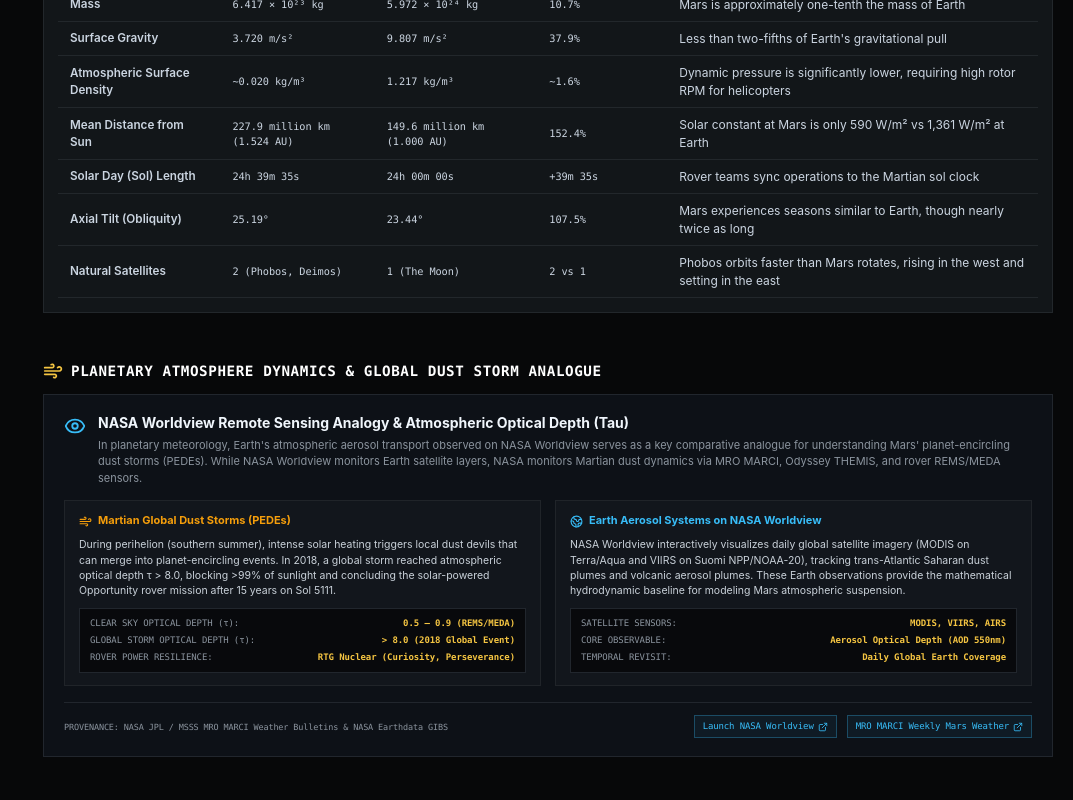
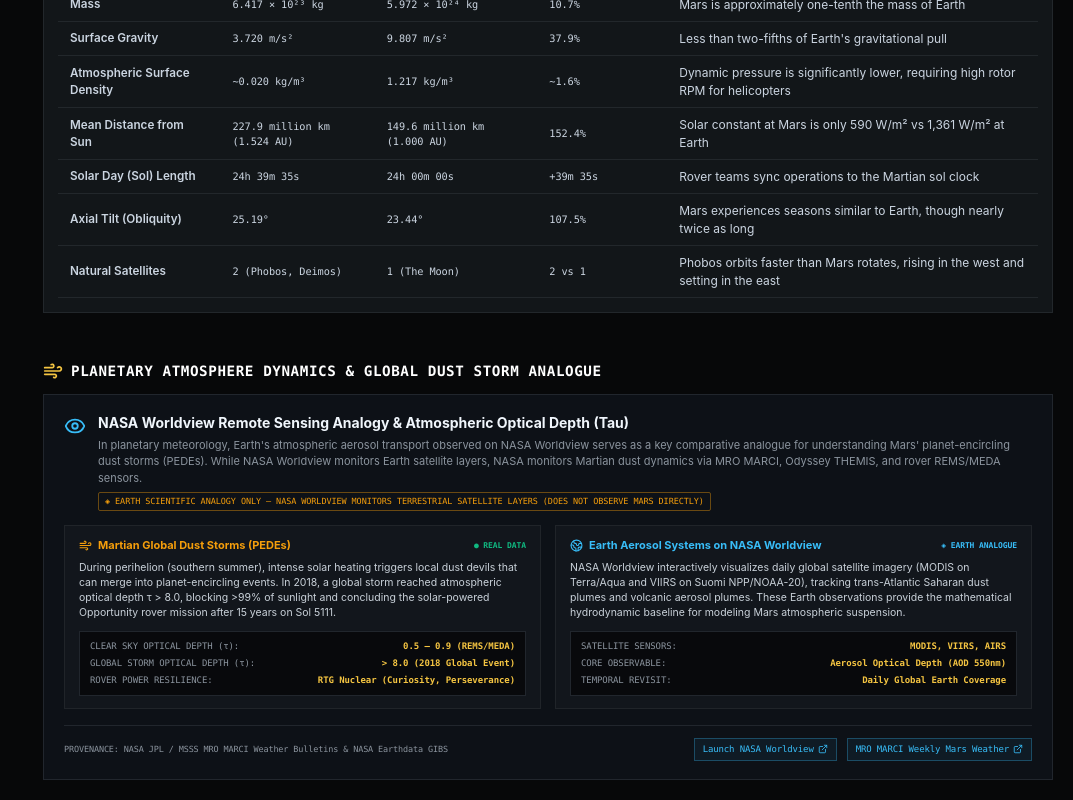
Before and after one commit to sayyedtoheedsayyedrafique-11/martian-map, a React (Vite) app: page /conditions in a window 1280 px wide. Shown: the part 1908-2708 px from the top of the page, without its empty margins (207-1280 px from the left). Before the commit the page ends 2685 px from the top, so only its background shows below. Built offline with nearby package versions, Linux system fonts and the light colour scheme.

Commit message:
feat(step5): add NASA Worldview Earth analogue provenance and dust storm comparison

```diff
--- a/src/pages/SurfaceConditions.jsx
+++ b/src/pages/SurfaceConditions.jsx
@@ -427,14 +427,20 @@ function SurfaceConditions() {
               <p className="dust-analogue-desc">
                 In planetary meteorology, Earth's atmospheric aerosol transport observed on NASA Worldview serves as a key comparative analogue for understanding Mars' planet-encircling dust storms (PEDEs). While NASA Worldview monitors Earth satellite layers, NASA monitors Martian dust dynamics via MRO MARCI, Odyssey THEMIS, and rover REMS/MEDA sensors.
               </p>
+              <span className="mono" style={{ color: '#f59e0b', border: '1px solid rgba(245, 158, 11, 0.4)', padding: '2px 6px', fontSize: '8.5px', marginTop: '6px', display: 'inline-block', borderRadius: '2px' }}>
+                ◈ EARTH SCIENTIFIC ANALOGY ONLY — NASA WORLDVIEW MONITORS TERRESTRIAL SATELLITE LAYERS (DOES NOT OBSERVE MARS DIRECTLY)
+              </span>
             </div>
           </div>
 
           <div className="dust-comparison-grid">
             <div className="dust-col">
-              <h4 className="dust-col-title" style={{ color: '#f59e0b' }}>
-                <Wind size={13} /> Martian Global Dust Storms (PEDEs)
-              </h4>
+              <div style={{ display: 'flex', alignItems: 'center', justifyContent: 'space-between', marginBottom: '6px' }}>
+                <h4 className="dust-col-title" style={{ color: '#f59e0b', margin: 0 }}>
+                  <Wind size={13} /> Martian Global Dust Storms (PEDEs)
+                </h4>
+                <span style={{ color: '#10b981', fontSize: '8px', fontWeight: 700 }} className="mono">● REAL DATA</span>
+              </div>
               <p className="dust-col-body">
                 During perihelion (southern summer), intense solar heating triggers local dust devils that can merge into planet-encircling events. In 2018, a global storm reached atmospheric optical depth &tau; &gt; 8.0, blocking &gt;99% of sunlight and concluding the solar-powered Opportunity rover mission after 15 years on Sol 5111.
               </p>
@@ -455,9 +461,12 @@ function SurfaceConditions() {
             </div>
 
             <div className="dust-col">
-              <h4 className="dust-col-title" style={{ color: '#38bdf8' }}>
-                <Globe2 size={13} /> Earth Aerosol Systems on NASA Worldview
-              </h4>
+              <div style={{ display: 'flex', alignItems: 'center', justifyContent: 'space-between', marginBottom: '6px' }}>
+                <h4 className="dust-col-title" style={{ color: '#38bdf8', margin: 0 }}>
+                  <Globe2 size={13} /> Earth Aerosol Systems on NASA Worldview
+                </h4>
+                <span style={{ color: '#38bdf8', fontSize: '8px', fontWeight: 700 }} className="mono">◈ EARTH ANALOGUE</span>
+              </div>
               <p className="dust-col-body">
                 NASA Worldview interactively visualizes daily global satellite imagery (MODIS on Terra/Aqua and VIIRS on Suomi NPP/NOAA-20), tracking trans-Atlantic Saharan dust plumes and volcanic aerosol plumes. These Earth observations provide the mathematical hydrodynamic baseline for modeling Mars atmospheric suspension.
               </p>
```
